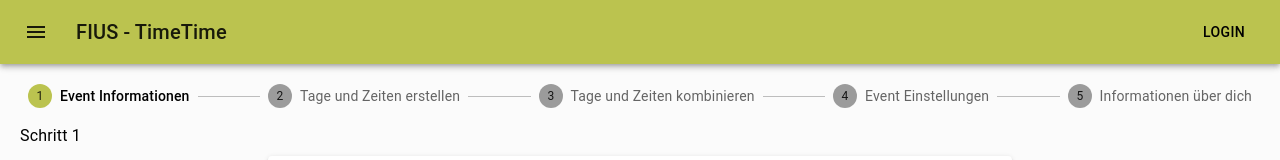
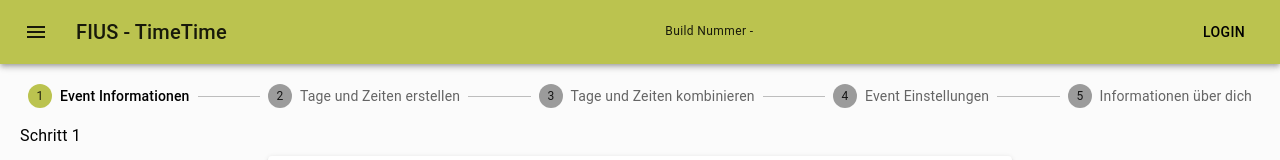
Before and after one commit to TheMrPhantom/timetime, a React (Create React App) app in the folder frontend/: page / in a window 1280 px wide. Shown: the top 160 px of the page. Built offline with nearby package versions, Linux system fonts and the light colour scheme.

Commit message:
Added build number to frontend

```diff
--- a/frontend/src/Components/Header/Header.tsx
+++ b/frontend/src/Components/Header/Header.tsx
@@ -2,7 +2,7 @@ import { AppBar, Button, IconButton, Toolbar, Typography } from '@mui/material'
 import React from 'react'
 import MenuIcon from '@mui/icons-material/Menu';
 import Config from '../../environment.json';
-
+import BuildNumber from '../../BuildNumber.json'
 type Props = {
     open: boolean
 }
@@ -24,6 +24,9 @@ const Header = (props: Props) => {
                 <Typography variant="h6" component="div" sx={{ flexGrow: 1 }}>
                     {Config.ORGA_NAME} - TimeTime
                 </Typography>
+                <Typography variant="caption" component="div" sx={{ flexGrow: 1 }}>
+                    Build Nummer - {BuildNumber}
+                </Typography>
                 <Button color="inherit" >Login</Button>
             </Toolbar>
         </AppBar>
```
